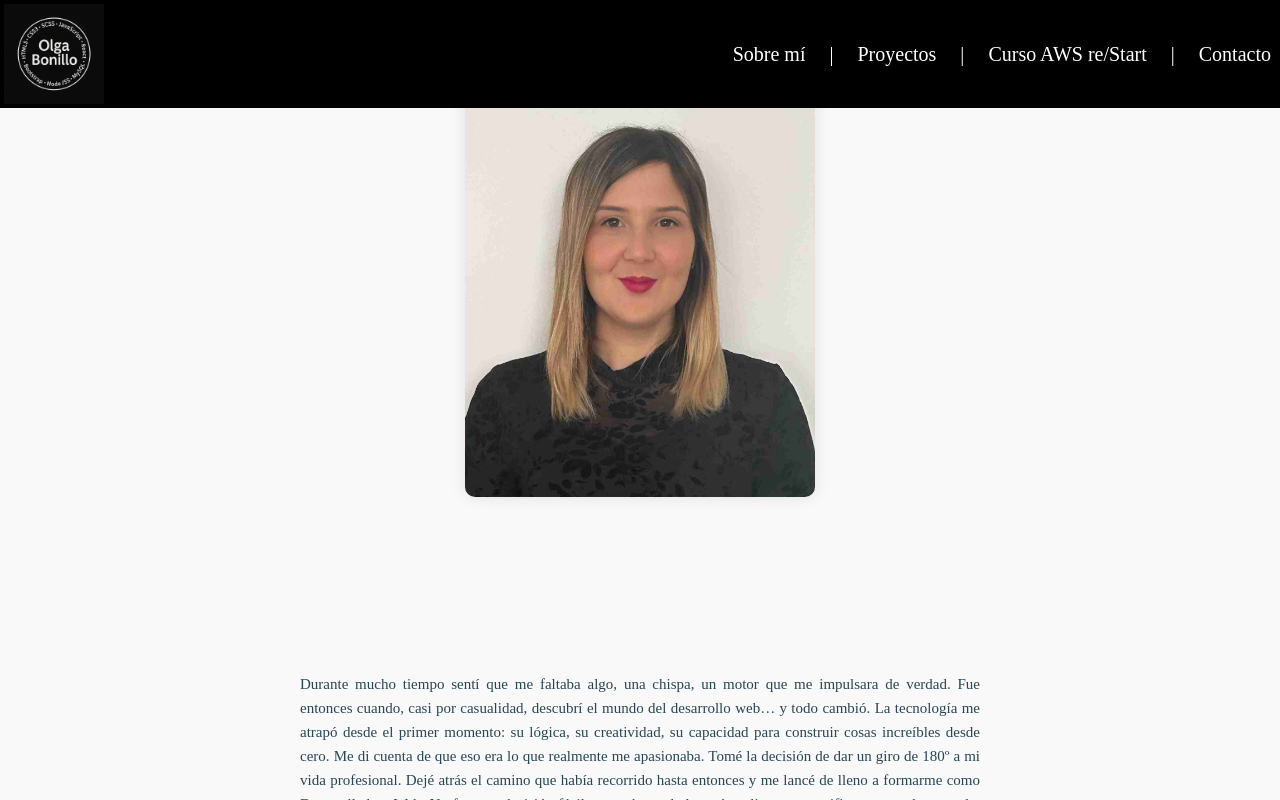
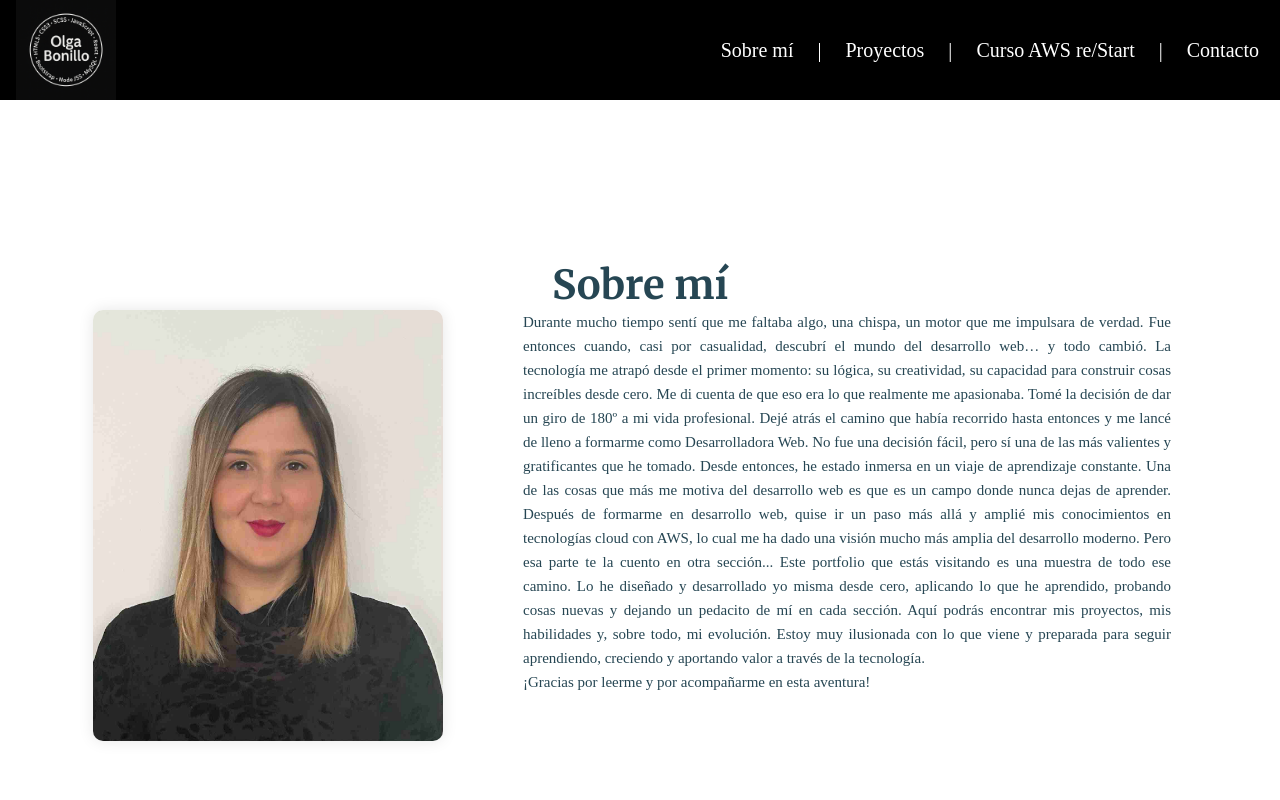
Before and after one commit to olgabonillo/mi-portfolio, a React (Vite) app: page / in a window 1280 px wide. Built offline with nearby package versions, Linux system fonts and the light colour scheme; a web font is replaced by a local one.

Commit message:
changes in about

```diff
--- a/src/components/About.jsx
+++ b/src/components/About.jsx
@@ -1,5 +1,7 @@
 import "../styles/About.scss";
 import foto from "../assets/foto.jpeg"; // Esta foto es provisional, la quiero cambiar por otra más profesional
+import logos from "../assets/tech-logos.jpeg"; // imagen con los logos de las tecnologías que manejo
+
 const About = () => {
   console.log("El componente About se ha creado");
 
@@ -39,6 +41,9 @@ const About = () => {
         <br/>¡Gracias por leerme y por acompañarme en esta aventura!
           </p>
         </div>
+        <div className="tech-logos">
+        <img src={logos} alt="Logos de tecnologías" />
+      </div>
       </div>
     </section>
   );
--- a/src/components/Header.jsx
+++ b/src/components/Header.jsx
@@ -5,28 +5,23 @@ const Header = () => {
 
   return (
     <header className="header">
+  <div className="header-container">
     <img src="/logo.png" className="logo" alt="Logo" />
     <button class="menu-toggle" aria-label="Abrir menú">&#9776;</button>
     <nav className="nav">
       <ul className="ul-list">
-          <li>
-            <a href="#1" className="links">Sobre mí</a>
-          </li>
+        <li><a href="#1" className="links">Sobre mí</a></li>
         <li className="separated">|</li>
-          <li>
-            <a href="#2" className="links">Proyectos</a>
-          </li>
+        <li><a href="#2" className="links">Proyectos</a></li>
         <li className="separated">|</li>
-          <li>
-            <a href="#3" className="links">Curso AWS re/Start</a>
-          </li>
+        <li><a href="#3" className="links">Curso AWS re/Start</a></li>
         <li className="separated">|</li>
-          <li>
-            <a href="#4"className="links" >Contacto</a>
-          </li>
+        <li><a href="#4" className="links">Contacto</a></li>
       </ul>
     </nav>
+  </div>
 </header>
+
   );
 };
 
--- a/src/styles/About.scss
+++ b/src/styles/About.scss
@@ -7,19 +7,23 @@
   text-align: center;
   font-size: 40px;
   font-family: "Merriweather", serif;
-  margin-bottom: 2rem;
-  margin-top: 1rem; // ← añadido para evitar solapamiento con header
+  margin-top: 0;
 }
 
 .about-section {
-  padding: 2rem 2rem; // ← reducido el padding-top
+  display: block !important;
+  background-color: transparent; // Asegúrate de que no esté "empujando" nada visualmente
+  margin-bottom: 0;
+  scroll-margin-top: 110px;
+  padding-top: 10rem;
+  overflow: hidden;
 }
 
 .about-container {
   display: flex;
   justify-content: center;
   align-items: flex-start;
-  gap: 10rem;
+  gap: 4rem;
   flex-wrap: wrap;
 }
 
@@ -61,6 +65,21 @@
   padding: 0 1.5rem;
 }
 
+.tech-logos {
+  margin-top: 4rem;
+  display: flex;
+  justify-content: center;
+  align-items: center;
+  background-color: #f9f9f9;
+  padding: 2rem;
+
+  img {
+    max-width: 100%;
+    height: auto;
+    object-fit: contain;
+  }
+}
+
 /* RESPONSIVE */
 @media (max-width: 768px) {
   .about-container {
@@ -82,4 +101,13 @@
     font-size: 16px;
     padding: 0 1rem;
   }
+
+  .tech-logos img {
+    max-width: 100%;
+    height: auto;
+    object-fit: contain;
+    border: none !important;
+    box-shadow: none !important;
+    outline: none !important;
+  }
 }
--- a/src/styles/Header.scss
+++ b/src/styles/Header.scss
@@ -4,7 +4,7 @@
   display: flex;
   justify-content: space-between;
   align-items: center;
-  padding: 4px;
+  padding: 0 1rem;
   background-color: black;
   position: sticky;
   top: 0;
@@ -15,6 +15,15 @@
     font-size: 1.8rem;
     color: $color-text;
   }
+}
+
+.header-container {
+  width: 100%;
+  max-width: 1500px;
+  margin: 0 auto;
+  display: flex;
+  justify-content: space-between;
+  align-items: center;
 }
 
 .ul-list {
@@ -49,6 +58,7 @@ nav {
 .logo {
   width: auto;
   height: 100px;
+  max-height: 100%;
 }
 
 .menu-toggle {
--- a/src/styles/_variables.scss
+++ b/src/styles/_variables.scss
@@ -1,4 +1,4 @@
-$color-bg: #f9f9f9;
+$color-bg: white;
 $color-primary: #f4a261;
 $color-secondary: #e76f51;
 $color-text: #264653;
--- a/src/styles/main.scss
+++ b/src/styles/main.scss
@@ -1,4 +1,10 @@
 @use './variables';
+
+* {
+  margin: 0;
+  padding: 0;
+  box-sizing: border-box;
+}
 
 body {
   background-color: variables.$color-bg;
@@ -8,9 +14,11 @@ body {
   padding: 0;
   scroll-behavior: smooth;
 }
-
 main {
-  padding-top: 48px; // espacio para el header sticky
+  padding-top: 48px; // altura del header
+  display: flex;
+  flex-direction: column;
+  align-items: center;
 }
 
 html, body {
@@ -21,7 +29,8 @@ html, body {
 }
 
 section {
-  height: calc(var(--vh, 1vh) * 100 - 48px);
+  min-height: calc(var(--vh, 1vh) * 100 - 48px); // altura mínima, no obligatoria
+  height: auto;
   scroll-snap-align: start;
   font-size: 3rem;
   display: flex;
@@ -43,6 +52,12 @@ section.footer-section {
   padding: 2rem 1rem;
 }
 
+img {
+  border: none;
+  box-shadow: none;
+}
+
+
 @media (max-width: 768px) {
   section {
     height: auto;
```
Also changed, not shown: src/assets/tech-logos.jpeg (added). Lines whose indentation alone changed are shown as unchanged.
